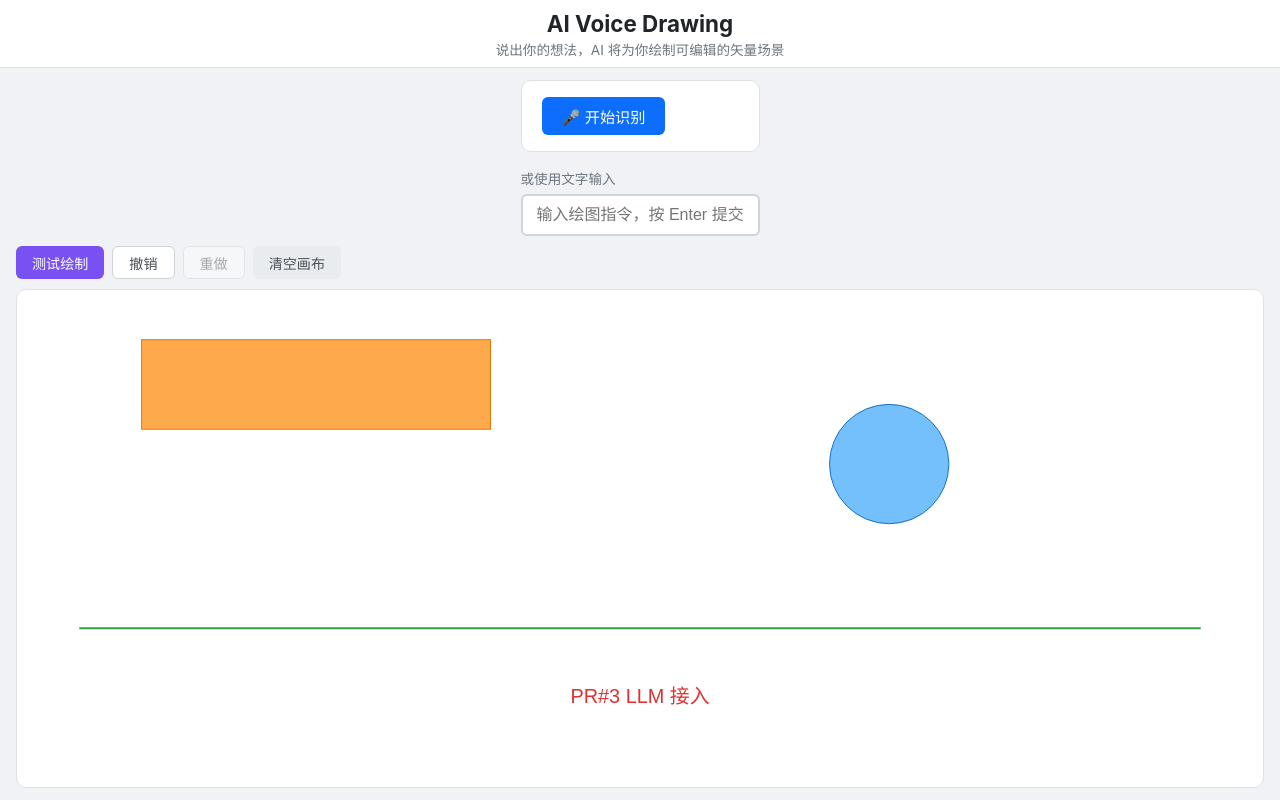
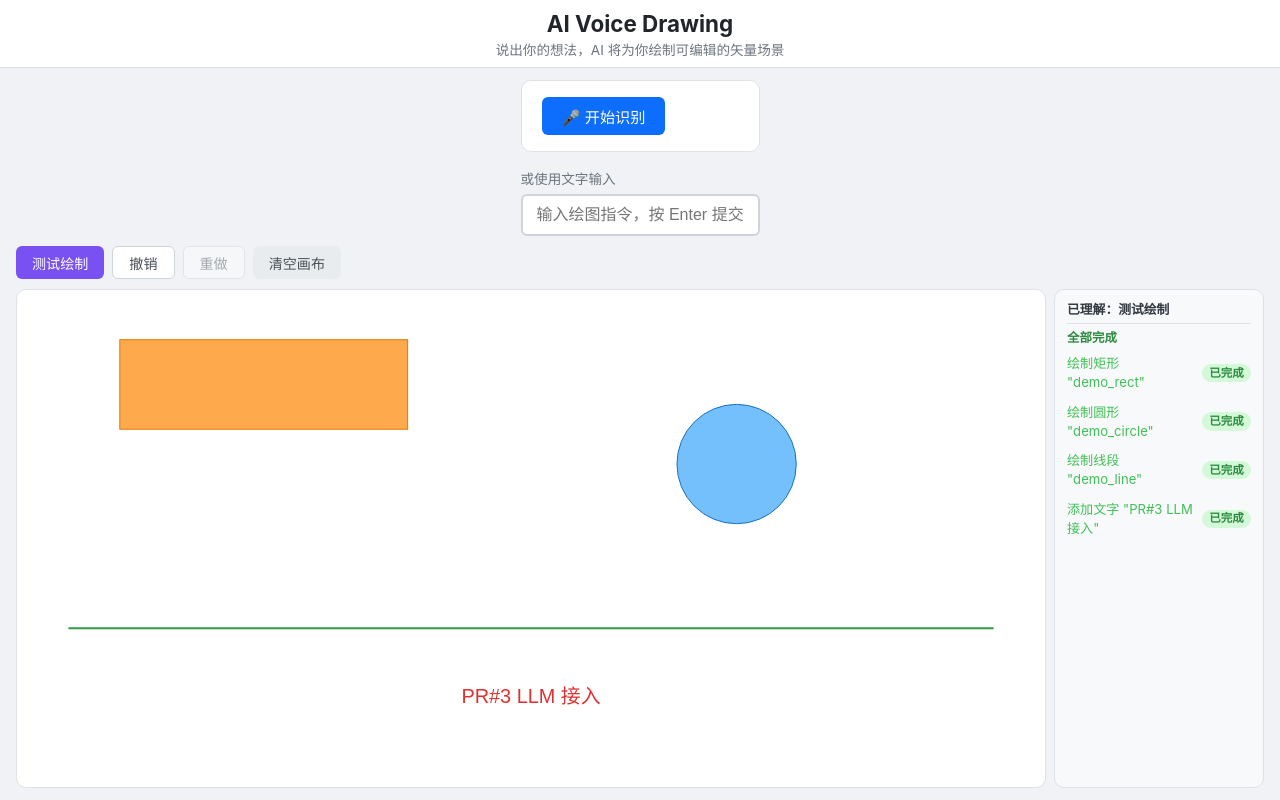
Before and after one commit to wyq030324-hub/AI-Voice-Drawing, a React (Vite) app: page / in a window 1280 px wide. Both pictures are taken after a click on the button "测试绘制". Built offline with nearby package versions, Linux system fonts and the light colour scheme.

Commit message:
fix: preserve completed command preview and guard empty clear

```diff
--- a/src/App.css
+++ b/src/App.css
@@ -154,9 +154,24 @@
   font-weight: 500;
 }
 
+.preview-state {
+  font-size: 0.78rem;
+  font-weight: 700;
+  color: #495057;
+}
+
+.preview-state.running {
+  color: #1971c2;
+}
+
+.preview-state.done {
+  color: #2b8a3e;
+}
+
 .preview-list {
   margin: 0;
-  padding-left: 1.3rem;
+  padding-left: 0;
+  list-style: none;
   display: flex;
   flex-direction: column;
   gap: 0.18rem;
@@ -166,9 +181,35 @@
   color: #adb5bd;
   line-height: 1.45;
   transition: color 0.1s;
+  display: flex;
+  align-items: center;
+  justify-content: space-between;
+  gap: 0.5rem;
+  padding: 0.24rem 0;
 }
 
 .preview-item.done   { color: #40c057; }
 .preview-item.active { color: #1971c2; font-weight: 600; }
 
-.preview-cursor { color: #1971c2; }
+.preview-text {
+  flex: 1;
+  min-width: 0;
+}
+
+.preview-badge {
+  flex-shrink: 0;
+  font-size: 0.72rem;
+  font-weight: 600;
+  border-radius: 999px;
+  padding: 0.05rem 0.45rem;
+}
+
+.preview-badge.active {
+  color: #1971c2;
+  background: #d0ebff;
+}
+
+.preview-badge.done {
+  color: #2b8a3e;
+  background: #d3f9d8;
+}
--- a/src/App.jsx
+++ b/src/App.jsx
@@ -28,8 +28,10 @@ export default function App() {
   const [llmLoading,          setLlmLoading]          = useState(false)
   const [errorMsg,            setErrorMsg]            = useState('')
   const [statusText,          setStatusText]          = useState('')
-  const [pendingCommands,     setPendingCommands]     = useState([])
-  const [pendingCommandIndex, setPendingCommandIndex] = useState(-1)
+  const [previewCommands,     setPreviewCommands]     = useState([])
+  const [previewCommandIndex, setPreviewCommandIndex] = useState(-1)
+  const [previewCaption,      setPreviewCaption]      = useState('')
+  const [previewState,        setPreviewState]        = useState('idle')
   // Only lengths are state; actual stacks live in refs to avoid stale-closure issues
   const [undoLen, setUndoLen] = useState(0)
   const [redoLen, setRedoLen] = useState(0)
@@ -74,8 +76,9 @@ export default function App() {
   // Each step updates objectsRef directly so the next applyCommand sees the latest scene.
   // Snapshot is NOT taken here — caller does one pushSnapshot() before invoking runCommands().
   const runCommands = useCallback(async (commands) => {
+    setPreviewState('running')
     for (let i = 0; i < commands.length; i++) {
-      setPendingCommandIndex(i)
+      setPreviewCommandIndex(i)
       setDrawingStatus({ current: i + 1, total: commands.length })
       const newObjs = applyCommand(objectsRef.current, commands[i])
       objectsRef.current = newObjs
@@ -83,12 +86,13 @@ export default function App() {
       await new Promise(r => setTimeout(r, STEP_DELAY_MS))
     }
     setDrawingStatus(null)
-    setPendingCommandIndex(-1)
+    setPreviewCommandIndex(-1)
+    setPreviewState('done')
   }, [])
 
   // ── Clear canvas (undo-aware) ──
   const handleClearCanvas = useCallback(() => {
-    if (busyRef.current) return
+    if (busyRef.current || objectsRef.current.length === 0) return
     pushSnapshot()
     objectsRef.current = []
     setObjects([])
@@ -111,8 +115,6 @@ export default function App() {
     setErrorMsg('')
     setStatusText(text)
     setLlmLoading(true)
-    setPendingCommands([])
-    setPendingCommandIndex(-1)
 
     try {
       const { commands, error } = await compile(text, objectsRef.current)
@@ -127,9 +129,9 @@ export default function App() {
       if (commands.length) {
         // One snapshot for the entire submission — not per-command
         pushSnapshot()
-        setPendingCommands(commands)
+        setPreviewCommands(commands)
+        setPreviewCaption(text)
         await runCommands(commands)
-        setPendingCommands([])
       }
       setStatusText('')
     } finally {
@@ -144,10 +146,10 @@ export default function App() {
     busyRef.current = true
     setErrorMsg('')
     pushSnapshot()
-    setPendingCommands(DEMO_COMMANDS)
+    setPreviewCommands(DEMO_COMMANDS)
+    setPreviewCaption('测试绘制')
     runCommands(DEMO_COMMANDS).finally(() => {
       busyRef.current = false
-      setPendingCommands([])
     })
   }, [runCommands, pushSnapshot])
 
@@ -186,9 +188,10 @@ export default function App() {
             <DrawCanvas objects={objects} />
           </div>
           <CommandPreview
-            commands={pendingCommands}
-            currentIndex={pendingCommandIndex}
-            caption={statusText}
+            commands={previewCommands}
+            currentIndex={previewCommandIndex}
+            caption={previewCaption}
+            status={previewState}
           />
         </div>
       </main>
--- a/src/components/CommandPreview.jsx
+++ b/src/components/CommandPreview.jsx
@@ -1,23 +1,33 @@
-export default function CommandPreview({ commands, currentIndex, caption }) {
+export default function CommandPreview({ commands, currentIndex, caption, status = 'idle' }) {
   if (!commands.length) return null
+
+  const isRunning = status === 'running'
+  const isDone = status === 'done'
 
   return (
     <aside className="command-preview">
       {caption && (
         <div className="preview-caption">已理解：{caption}</div>
       )}
-      <div className="preview-subtitle">正在执行：</div>
+      <div className={`preview-state${isDone ? ' done' : isRunning ? ' running' : ''}`}>
+        {isRunning
+          ? `正在执行第 ${Math.max(currentIndex + 1, 1)}/${commands.length} 步`
+          : isDone
+            ? '全部完成'
+            : '已解析'}
+      </div>
       <ol className="preview-list">
         {commands.map((cmd, i) => {
-          const isActive = i === currentIndex
-          const isDone   = i < currentIndex
+          const isActive = isRunning && i === currentIndex
+          const isFinished = isDone || i < currentIndex
           return (
             <li
               key={i}
-              className={`preview-item${isActive ? ' active' : isDone ? ' done' : ''}`}
+              className={`preview-item${isActive ? ' active' : isFinished ? ' done' : ''}`}
             >
-              {describeCommand(cmd)}
-              {isActive && <span className="preview-cursor"> ←</span>}
+              <span className="preview-text">{describeCommand(cmd)}</span>
+              {isActive && <span className="preview-badge active">进行中</span>}
+              {isFinished && <span className="preview-badge done">已完成</span>}
             </li>
           )
         })}
```
Also changed, not shown: 1 other file (tests, documents, lock files or other folders).
